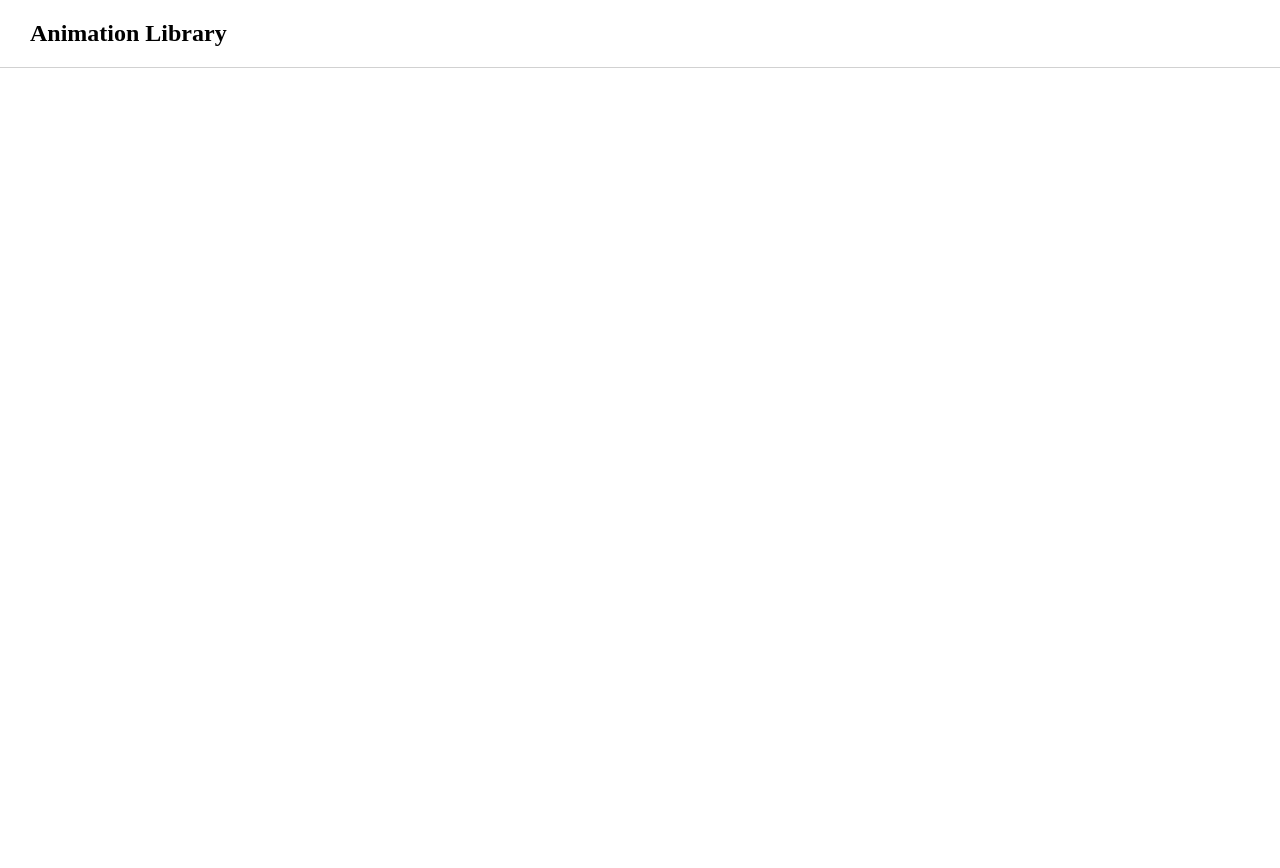
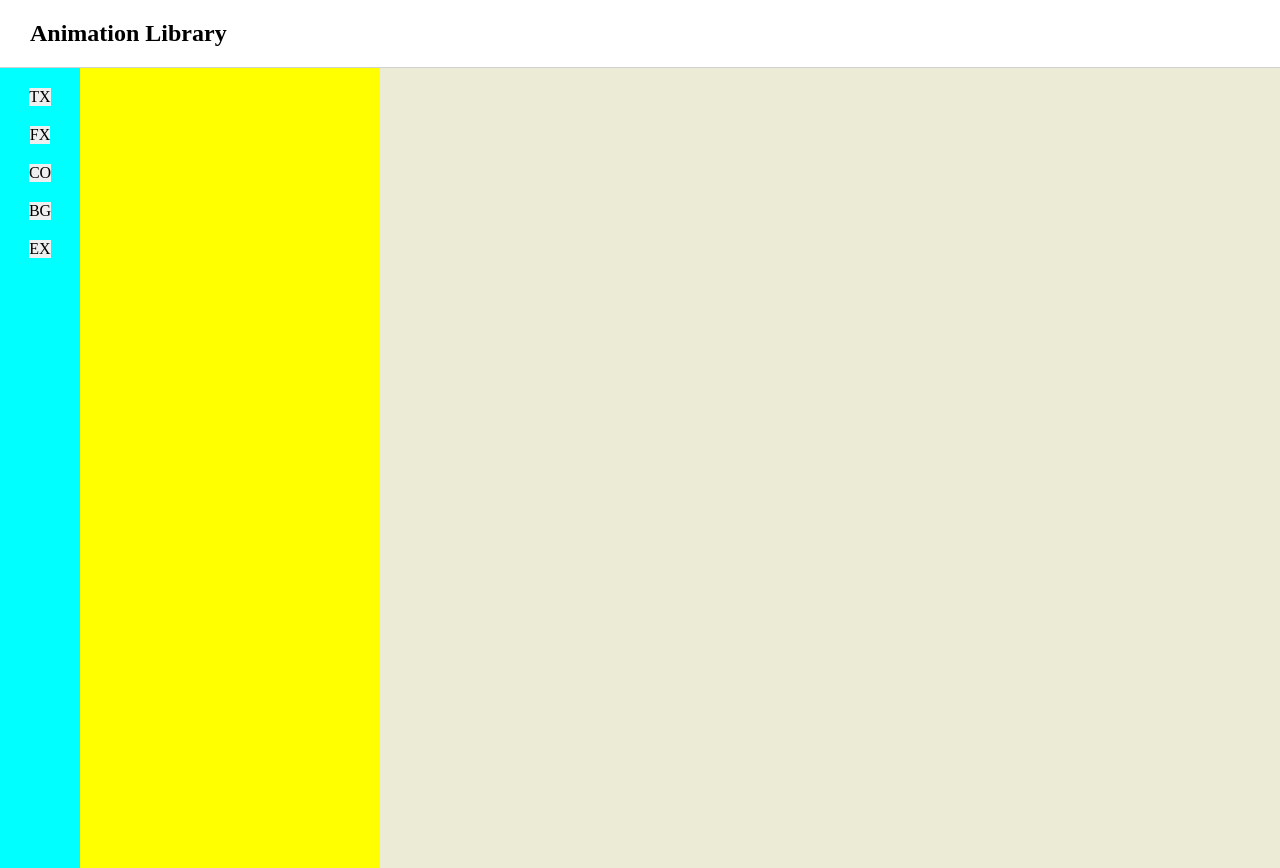
Before and after one commit to matiasecharri/bloop, a Next.js app: page / in a window 1280 px wide. Before the commit the page ends 800 px from the top, so only its background shows below. Built offline with nearby package versions, Linux system fonts and the light colour scheme.

Commit message:
feat(draft): layout

```diff
--- a/src/app/features/animation-dashboard/AnimationDashboard.module.css
+++ b/src/app/features/animation-dashboard/AnimationDashboard.module.css
@@ -1,7 +1,10 @@
 .container {
   display: flex;
-  justify-content: center;
-  align-items: center;
-  background-color: red;
   height: 100vh;
 }
+
+.placeholder {
+  flex: 1;
+  height: 100%;
+  background-color: rgb(236, 236, 214);
+}
--- a/src/app/features/animation-dashboard/AnimationDashboard.tsx
+++ b/src/app/features/animation-dashboard/AnimationDashboard.tsx
@@ -1,7 +1,13 @@
-import s from "./AnimationDasboard.module.css";
+import { Sidebar } from "./sidebar";
+import s from "./AnimationDashboard.module.css";
 
 const AnimationDasboard = () => {
-  <main className={s.container}></main>;
+  return (
+    <main className={s.container}>
+      <Sidebar />
+      <div className={s.placeholder}></div>
+    </main>
+  );
 };
 
 export default AnimationDasboard;
--- a/src/app/features/animation-dashboard/sidebar/Sidebar.module.css
+++ b/src/app/features/animation-dashboard/sidebar/Sidebar.module.css
@@ -0,0 +1,18 @@
+.sidebar {
+  width: 100%;
+  max-width: 380px;
+  display: flex;
+  background-color: yellow;
+}
+
+.buttonBar {
+  height: 100%;
+  width: 80px;
+  display: flex;
+  flex-direction: column;
+  justify-content: flex-start;
+  align-items: center;
+  gap: 20px;
+  padding: 20px;
+  background-color: aqua;
+}
--- a/src/app/features/animation-dashboard/sidebar/Sidebar.tsx
+++ b/src/app/features/animation-dashboard/sidebar/Sidebar.tsx
@@ -1,5 +1,18 @@
+import s from "./Sidebar.module.css";
+
 const Sidebar = () => {
-  return <section>Sidebar</section>;
+  return (
+    <section className={s.sidebar}>
+      <div className={s.buttonBar}>
+        <button>TX</button>
+        <button>FX</button>
+        <button>CO</button>
+        <button>BG</button>
+        <button>EX</button>
+      </div>
+      <div className={s.currentOptions}></div>
+    </section>
+  );
 };
 
 export default Sidebar;
--- /dev/null
+++ b/src/app/features/animation-dashboard/sidebar/index.ts
@@ -0,0 +1 @@
+export { default as Sidebar } from "./Sidebar";
--- a/src/app/features/home/HomeView.module.css
+++ b/src/app/features/home/HomeView.module.css
@@ -0,0 +1,4 @@
+.container {
+  display: flex;
+  flex-direction: column;
+}
--- a/src/app/features/home/HomeView.tsx
+++ b/src/app/features/home/HomeView.tsx
@@ -1,10 +1,14 @@
 import { Header } from "@/shared/components/organisms";
 import s from "./HomeView.module.css";
+import AnimationDasboard from "../animation-dashboard/AnimationDashboard";
 
 const HomeView = () => {
   return (
     <>
-      <Header title="Animation Library" />
+      <div className={s.container}>
+        <Header title="Animation Library" />
+        <AnimationDasboard />
+      </div>
     </>
   );
 };
```
